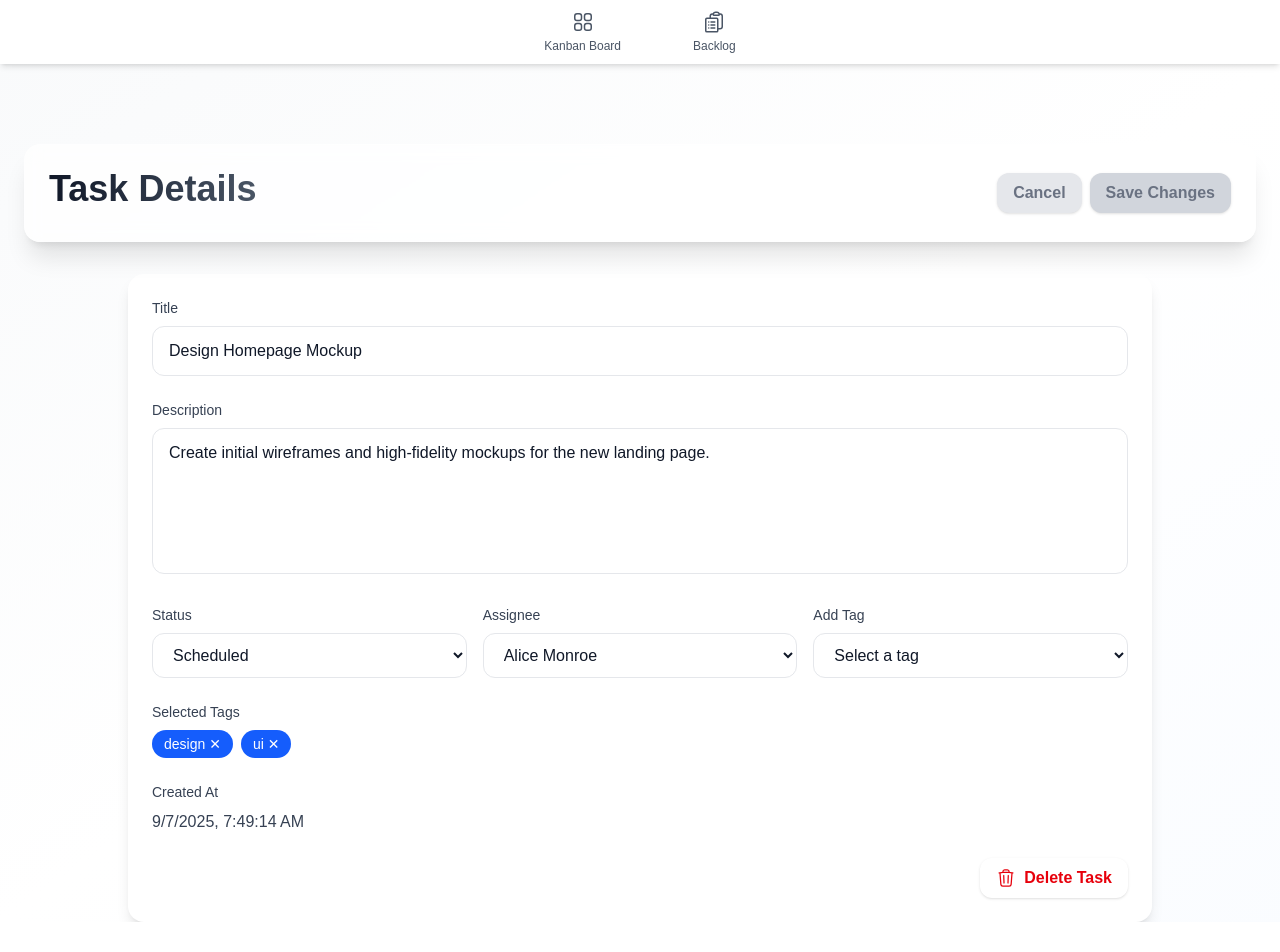
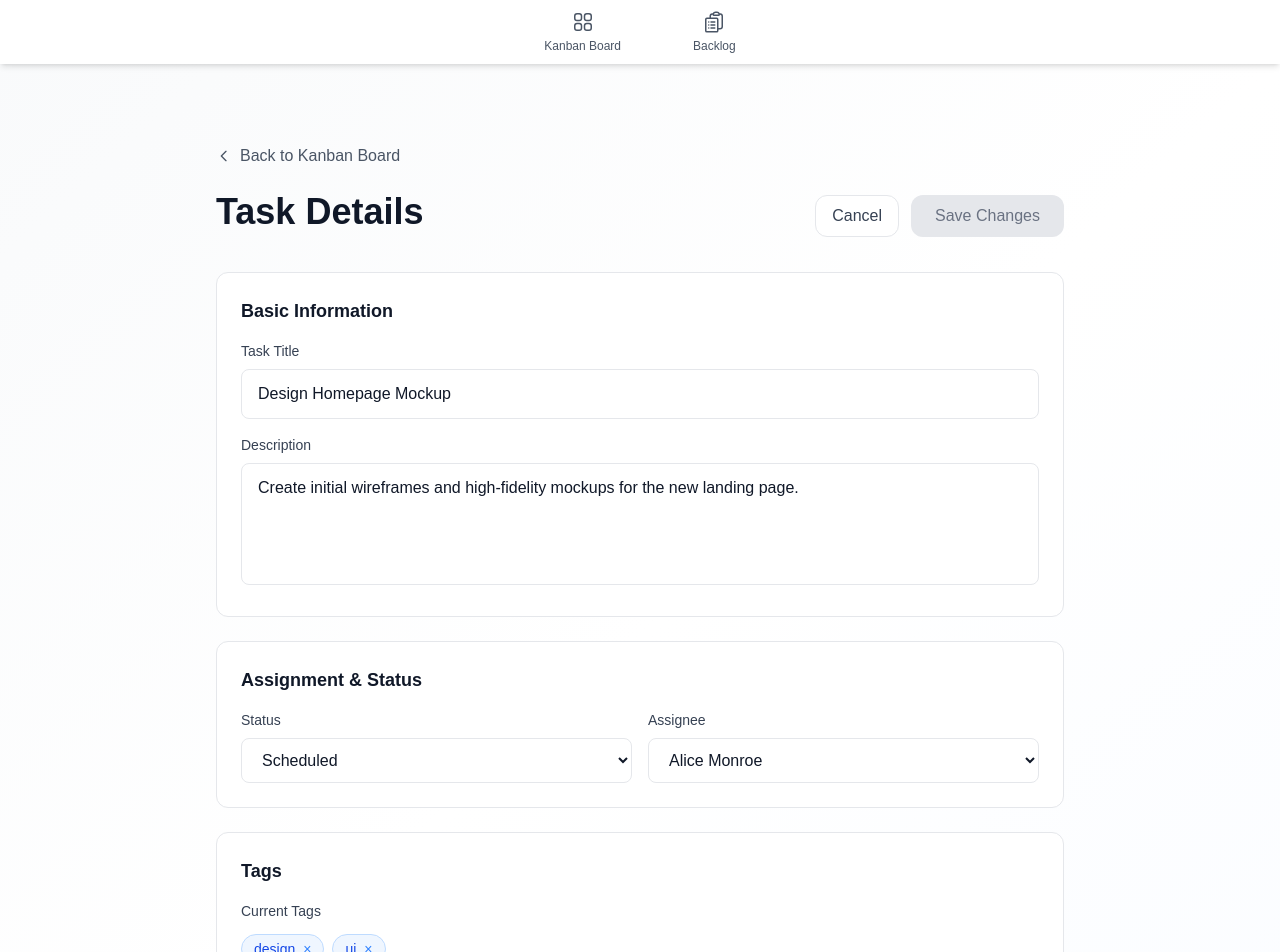
Before and after one commit to geraldanekwe/kanban, a Next.js app: page /tasks/1 in a window 1280 px wide. Shown: the top 952 px of the page. Before the commit the page ends 922 px from the top, so only its background shows below. Built offline with nearby package versions, Linux system fonts and the light colour scheme.

Commit message:
additional styling improvements & quality of life adjustments

```diff
--- a/app/backlog/page.tsx
+++ b/app/backlog/page.tsx
@@ -10,6 +10,7 @@ import { Filters } from "@/components/Filters";
 import { DragDropContext, Droppable, DropResult } from "@hello-pangea/dnd";
 import { Task } from "@/types/task";
 import { TASK_STATUS } from "@/constants/taskStatus";
+import { CheckCircleIcon } from "@heroicons/react/24/outline";
 
 export default function BacklogPage() {
   const {
@@ -83,7 +84,21 @@ export default function BacklogPage() {
               }`}
             >
               {backlogTasks.length === 0 ? (
-                <p className="text-gray-500">Hurray! Nothing in the backlog.</p>
+                <div className="flex flex-col items-center justify-center py-16 px-4">
+                  <div className="w-24 h-24 bg-gradient-to-br from-green-100 to-emerald-100 rounded-full flex items-center justify-center mb-6">
+                    <CheckCircleIcon className="w-12 h-12 text-green-600" />
+                  </div>
+
+                  <h3 className="text-2xl font-bold text-gray-800 mb-2">
+                    All caught up!
+                  </h3>
+
+                  <p className="text-gray-500 text-center max-w-md mb-8">
+                    Your backlog is empty. You&apos;ve either completed all your
+                    tasks or haven&apos;t created any yet. Add tasks to populate
+                    the backlog.
+                  </p>
+                </div>
               ) : (
                 backlogTasks.map((task, index) => (
                   <TaskCard
--- a/app/tasks/[id]/page.tsx
+++ b/app/tasks/[id]/page.tsx
@@ -118,51 +118,80 @@ export default function TaskDetailPage() {
   if (!mounted) return <div className="p-6 text-gray-500">Loading...</div>;
 
   return (
-    <div className="min-h-screen bg-gradient-to-br from-gray-50 via-white to-blue-50/30 pt-20 px-6">
-      <div
-        className="flex flex-col md:flex-row justify-between items-start md:items-center mb-8
-        bg-white/70 backdrop-blur-sm rounded-2xl p-6 border border-white/20 shadow-xl"
+    <div className="min-h-screen bg-gradient-to-br from-gray-50 via-white to-blue-50/30 pt-20">
+      <div className="max-w-4xl mx-auto px-6">
+        <nav className="mb-6">
+          <button
+            onClick={handleCancel}
+            className="flex items-center gap-2 text-gray-600 hover:text-gray-800 transition-colors"
           >
+            <svg
+              className="w-4 h-4"
+              fill="none"
+              stroke="currentColor"
+              viewBox="0 0 24 24"
+            >
+              <path
+                strokeLinecap="round"
+                strokeLinejoin="round"
+                strokeWidth={2}
+                d="M15 19l-7-7 7-7"
+              />
+            </svg>
+            Back to{" "}
+            {task?.status === TASK_STATUS.BACKLOG ? "Backlog" : "Kanban Board"}
+          </button>
+        </nav>
+
+        <div className="mb-8">
+          <div className="flex flex-col md:flex-row justify-between items-start md:items-center gap-4">
             <div>
-          <h1
-            className="text-4xl font-bold bg-gradient-to-r from-gray-900 to-gray-600
-            bg-clip-text text-transparent mb-2"
-          >
+              <h1 className="text-4xl font-bold text-gray-900 mb-2">
                 Task Details
               </h1>
             </div>
 
-        <div className="mt-4 md:mt-0 flex gap-2 justify-end">
+            <div className="flex gap-3">
               <button
                 onClick={handleCancel}
-            className="px-4 py-2 rounded-xl font-semibold transition shadow bg-gray-200 text-gray-500"
+                className="px-4 py-2 rounded-xl font-medium transition-all border border-gray-200
+                text-gray-700 bg-white hover:bg-gray-50"
               >
                 Cancel
               </button>
               <button
                 onClick={handleSave}
                 disabled={!hasChanges}
-            className={`px-4 py-2 rounded-xl font-semibold transition shadow ${
+                className={`px-6 py-2 rounded-xl font-medium transition-all ${
                   hasChanges
-                ? "bg-blue-600 text-white hover:bg-blue-700"
-                : "bg-gray-300 text-gray-500 cursor-not-allowed"
+                    ? "bg-blue-600 text-white hover:bg-blue-700 shadow-md hover:shadow-lg"
+                    : "bg-gray-200 text-gray-500 cursor-not-allowed"
                 }`}
               >
                 Save Changes
               </button>
             </div>
           </div>
+        </div>
 
-      <div className="bg-white p-6 rounded-2xl shadow-lg w-full max-w-5xl mx-auto space-y-6">
+        <div className="space-y-6">
+          <div className="bg-white rounded-xl border border-gray-200 p-6">
+            <h2 className="text-lg font-semibold text-gray-900 mb-4">
+              Basic Information
+            </h2>
+
+            <div className="space-y-4">
               <div>
                 <label className="block text-sm font-medium text-gray-700 mb-2">
-            Title
+                  Task Title
                 </label>
                 <input
                   type="text"
                   value={title}
                   onChange={(e) => setTitle(e.target.value)}
-            className="w-full px-4 py-3 border border-gray-200 rounded-xl placeholder-gray-400 text-gray-900 focus:outline-none focus:ring-2 focus:ring-blue-500 transition"
+                  className="w-full px-4 py-3 border border-gray-200 rounded-lg
+                  text-gray-900 focus:outline-none focus:ring-2 focus:ring-blue-500 focus:border-transparent"
+                  placeholder="Enter task title"
                 />
               </div>
 
@@ -173,12 +202,21 @@ export default function TaskDetailPage() {
                 <textarea
                   value={description}
                   onChange={(e) => setDescription(e.target.value)}
-            rows={5}
-            className="w-full px-4 py-3 border border-gray-200 rounded-xl placeholder-gray-400 text-gray-900 resize-none focus:outline-none focus:ring-2 focus:ring-blue-500 transition"
+                  rows={4}
+                  className="w-full px-4 py-3 border border-gray-200 rounded-lg
+                  text-gray-900 resize-none focus:outline-none focus:ring-2 focus:ring-blue-500 focus:border-transparent"
+                  placeholder="Describe your task"
                 />
               </div>
+            </div>
+          </div>
 
-        <div className="grid grid-cols-1 sm:grid-cols-2 md:grid-cols-3 gap-4">
+          <div className="bg-white rounded-xl border border-gray-200 p-6">
+            <h2 className="text-lg font-semibold text-gray-900 mb-4">
+              Assignment & Status
+            </h2>
+
+            <div className="grid grid-cols-1 md:grid-cols-2 gap-4">
               <div>
                 <label className="block text-sm font-medium text-gray-700 mb-2">
                   Status
@@ -186,7 +224,8 @@ export default function TaskDetailPage() {
                 <select
                   value={status}
                   onChange={(e) => setStatus(e.target.value as TaskStatus)}
-              className="w-full px-4 py-3 border border-gray-200 rounded-xl text-gray-900 focus:outline-none focus:ring-2 focus:ring-blue-500 transition"
+                  className="w-full px-4 py-3 border border-gray-200 rounded-lg
+                  text-gray-900 focus:outline-none focus:ring-2 focus:ring-blue-500 focus:border-transparent"
                 >
                   <option value={TASK_STATUS.BACKLOG}>Backlog</option>
                   <option value={TASK_STATUS.SCHEDULED}>Scheduled</option>
@@ -202,7 +241,8 @@ export default function TaskDetailPage() {
                 <select
                   value={assignee}
                   onChange={(e) => setAssignee(e.target.value)}
-              className="w-full px-4 py-3 border border-gray-200 rounded-xl text-gray-900 focus:outline-none focus:ring-2 focus:ring-blue-500 transition"
+                  className="w-full px-4 py-3 border border-gray-200 rounded-lg
+                  text-gray-900 focus:outline-none focus:ring-2 focus:ring-blue-500 focus:border-transparent"
                 >
                   {allAssignees.map((a) => (
                     <option key={a} value={a}>
@@ -211,10 +251,46 @@ export default function TaskDetailPage() {
                   ))}
                 </select>
               </div>
+            </div>
+          </div>
+
+          <div className="bg-white rounded-xl border border-gray-200 p-6">
+            <h2 className="text-lg font-semibold text-gray-900 mb-4">Tags</h2>
+
+            <div className="space-y-4">
+              <div>
+                <label className="block text-sm font-medium text-gray-700 mb-2">
+                  Current Tags
+                </label>
+                <div className="flex flex-wrap gap-2 min-h-[2.5rem] items-center">
+                  {tags.length === 0 ? (
+                    <span className="text-gray-400 text-sm">
+                      No tags assigned
+                    </span>
+                  ) : (
+                    tags.map((tag) => (
+                      <span
+                        key={tag}
+                        className="inline-flex items-center px-3 py-1 rounded-full text-sm
+                        bg-blue-50 text-blue-700 border border-blue-200"
+                      >
+                        {tag}
+                        <button
+                          type="button"
+                          onClick={() => toggleTag(tag)}
+                          className="ml-2 text-blue-500 hover:text-blue-700"
+                        >
+                          ×
+                        </button>
+                      </span>
+                    ))
+                  )}
+                </div>
+              </div>
 
               <div>
                 <label className="block text-sm font-medium text-gray-700 mb-2">
-              Add Tag
+                  Add Tags
                 </label>
                 <select
                   onChange={(e) => {
@@ -222,10 +298,11 @@ export default function TaskDetailPage() {
                     e.target.value = "";
                   }}
                   value=""
-              className="w-full px-4 py-3 border border-gray-200 rounded-xl text-gray-900 focus:outline-none focus:ring-2 focus:ring-blue-500 transition"
+                  className="w-full md:w-auto px-4 py-3 border border-gray-200 rounded-lg
+                  text-gray-900 focus:outline-none focus:ring-2 focus:ring-blue-500 focus:border-transparent"
                 >
                   <option value="" disabled>
-                Select a tag
+                    Select a tag to add
                   </option>
                   {allTags
                     .filter((tag) => !tags.includes(tag))
@@ -237,41 +314,30 @@ export default function TaskDetailPage() {
                 </select>
               </div>
             </div>
-
-        <div>
-          <label className="block text-sm font-medium text-gray-700 mb-2">
-            Selected Tags
-          </label>
-          <div className="flex flex-wrap gap-2">
-            {tags.map((tag) => (
-              <button
-                key={tag}
-                type="button"
-                onClick={() => toggleTag(tag)}
-                className="px-3 py-1 rounded-full bg-blue-600 text-white hover:bg-blue-700 transition text-sm"
-              >
-                {tag} ✕
-              </button>
-            ))}
-          </div>
           </div>
 
+          <div className="bg-white rounded-xl border border-gray-200 p-6">
+            <div className="flex justify-between items-center">
               <div>
-          <label className="block text-sm font-medium text-gray-700 mb-2">
-            Created At
-          </label>
-          <p className="text-gray-700">{createdAtStr}</p>
+                <h2 className="text-lg font-semibold text-gray-900 mb-2">
+                  Task Information
+                </h2>
+                <p className="text-sm text-gray-500">Created: {createdAtStr}</p>
               </div>
-        <div className="flex justify-end">
+
               <button
                 onClick={handleDelete}
-            className="flex items-center gap-2 px-4 py-2 rounded-xl text-red-600 hover:text-red-700 transition font-semibold shadow"
+                className="flex items-center gap-2 px-4 py-2 rounded-lg
+                text-red-600 hover:text-red-700 hover:bg-red-50 transition-all font-medium"
               >
-            <TrashIcon className="h-5 w-5" />
+                <TrashIcon className="h-4 w-4" />
                 Delete Task
               </button>
             </div>
           </div>
+        </div>
+      </div>
+
       {modalProps.isOpen && <TaskModal {...modalProps} />}
     </div>
   );
--- a/components/TaskModal.tsx
+++ b/components/TaskModal.tsx
@@ -156,7 +156,7 @@ const TaskModalComponent: React.FC<TaskModalProps> = ({
             <p className="text-gray-600 mb-6">
               Are you sure you want to delete{" "}
               <span className="font-semibold text-gray-900">
-                "{selectedTask.title}"
+                {selectedTask.title}
               </span>
               ? This action cannot be undone.
             </p>
```
Lines whose indentation alone changed are shown as unchanged.
